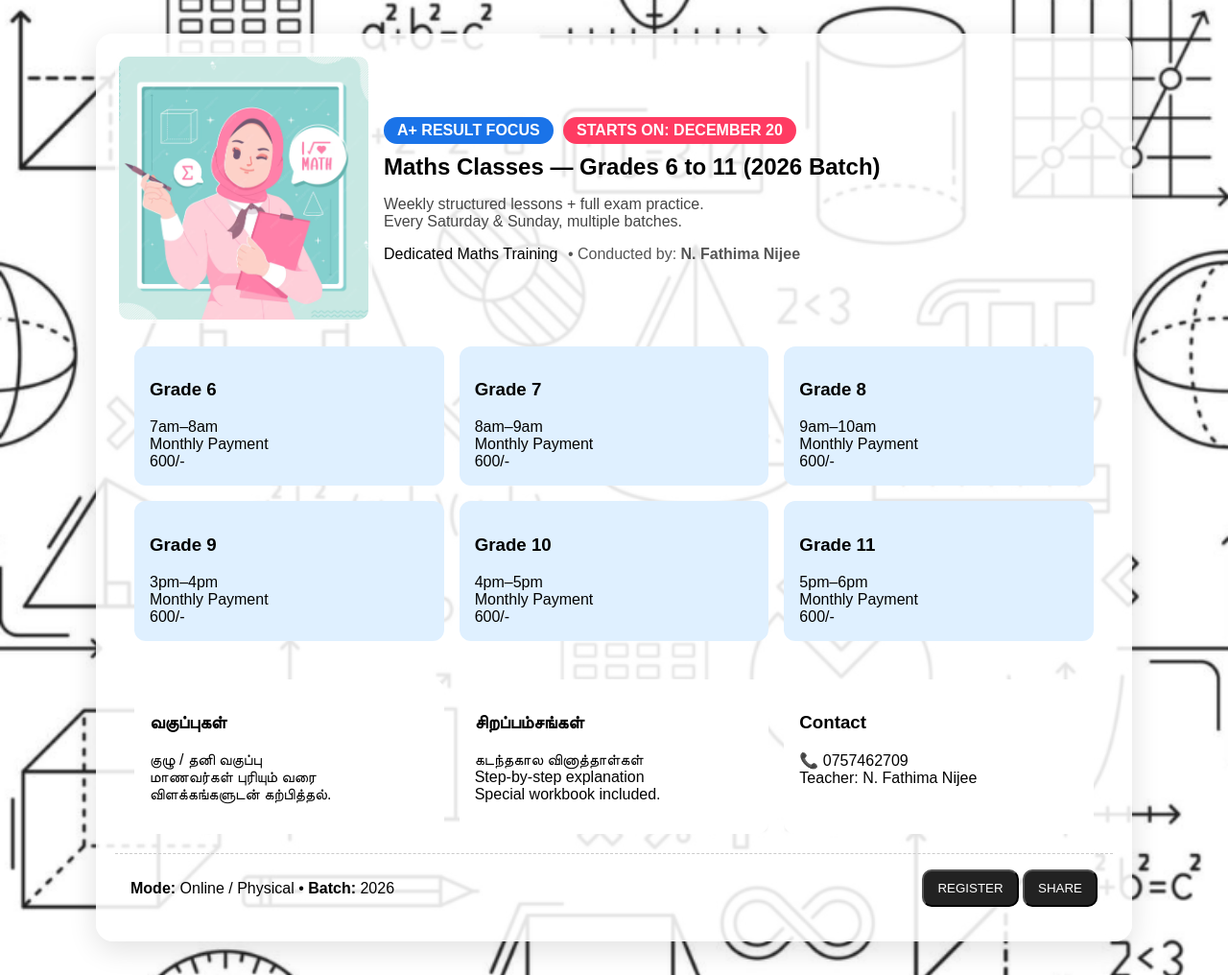
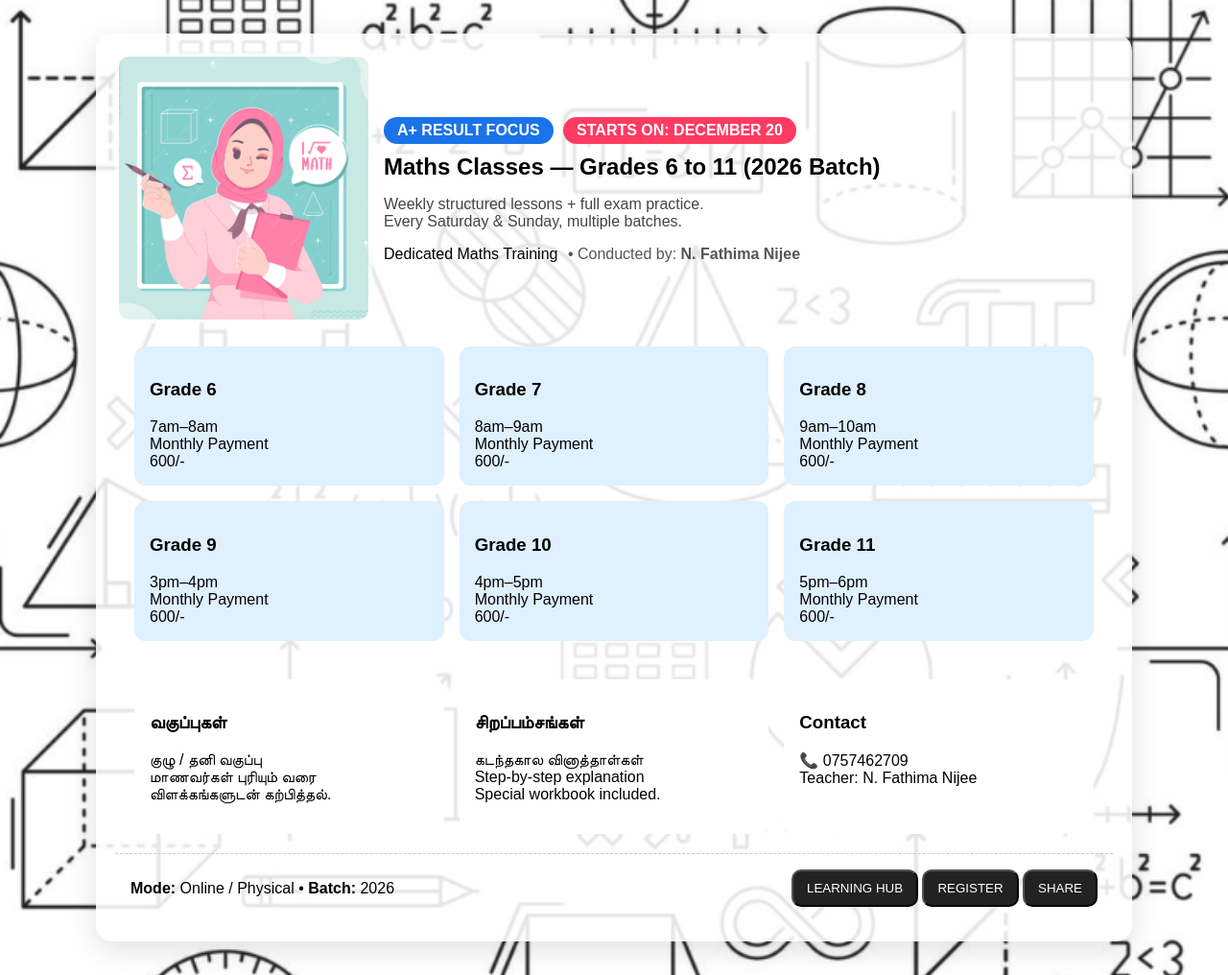
Before and after one commit to safarullasahed-png/maths-flyer, a plain HTML site: page index.html in a window 1280 px wide. Shown: the whole page at 96% size. Drawn offline with Linux system fonts and the light colour scheme.

Commit message:
Update index.html

```diff
--- a/index.html
+++ b/index.html
@@ -50,6 +50,7 @@
     <div class="footer">
       <div><strong>Mode:</strong> Online / Physical • <strong>Batch:</strong> 2026</div>
       <div class="cta">
+        <button class="btn" onclick="goToLearningHub()">LEARNING HUB</button>
         <button class="btn" onclick="registerUser()">REGISTER</button>
         <button class="btn" onclick="shareFlyerLink()">SHARE</button>
       </div>
```
